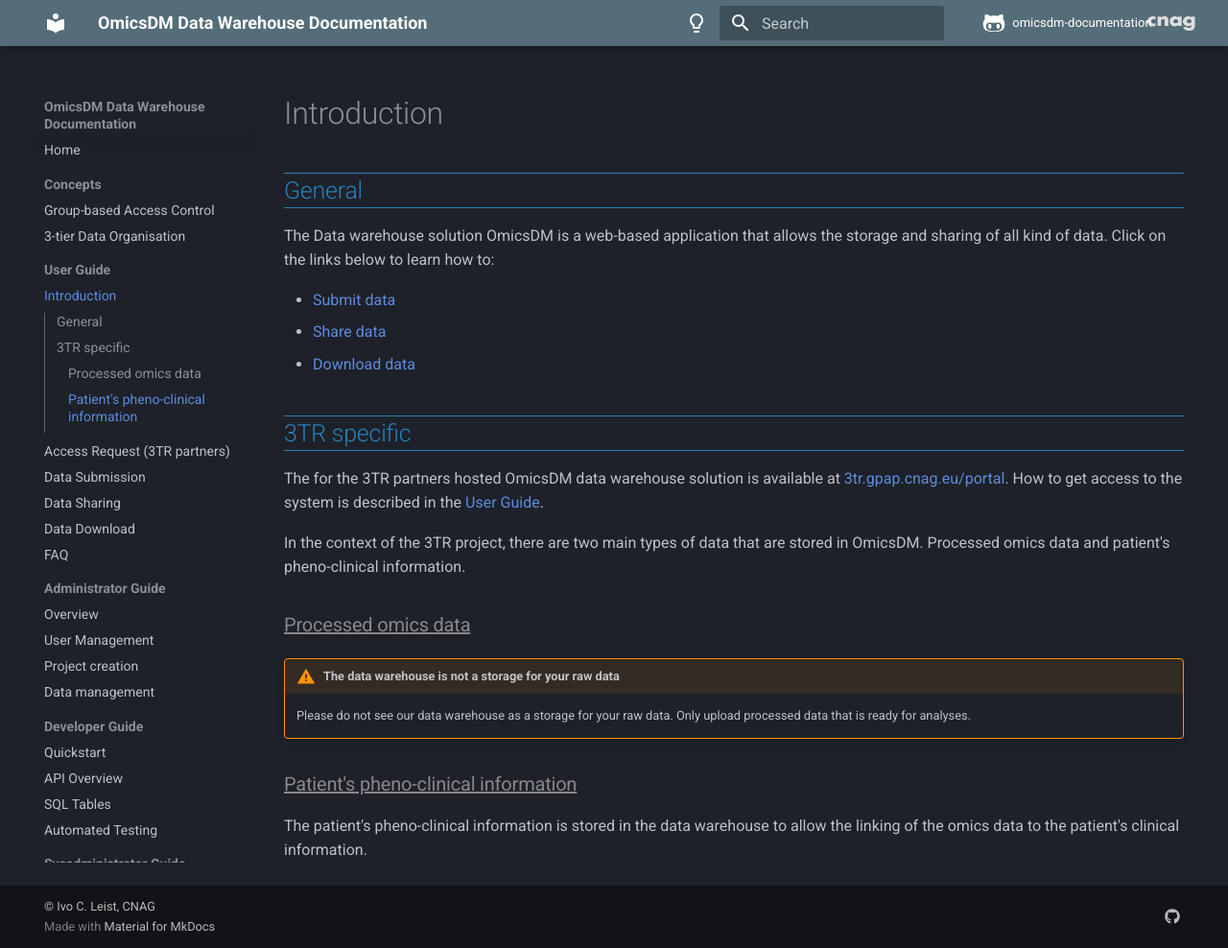
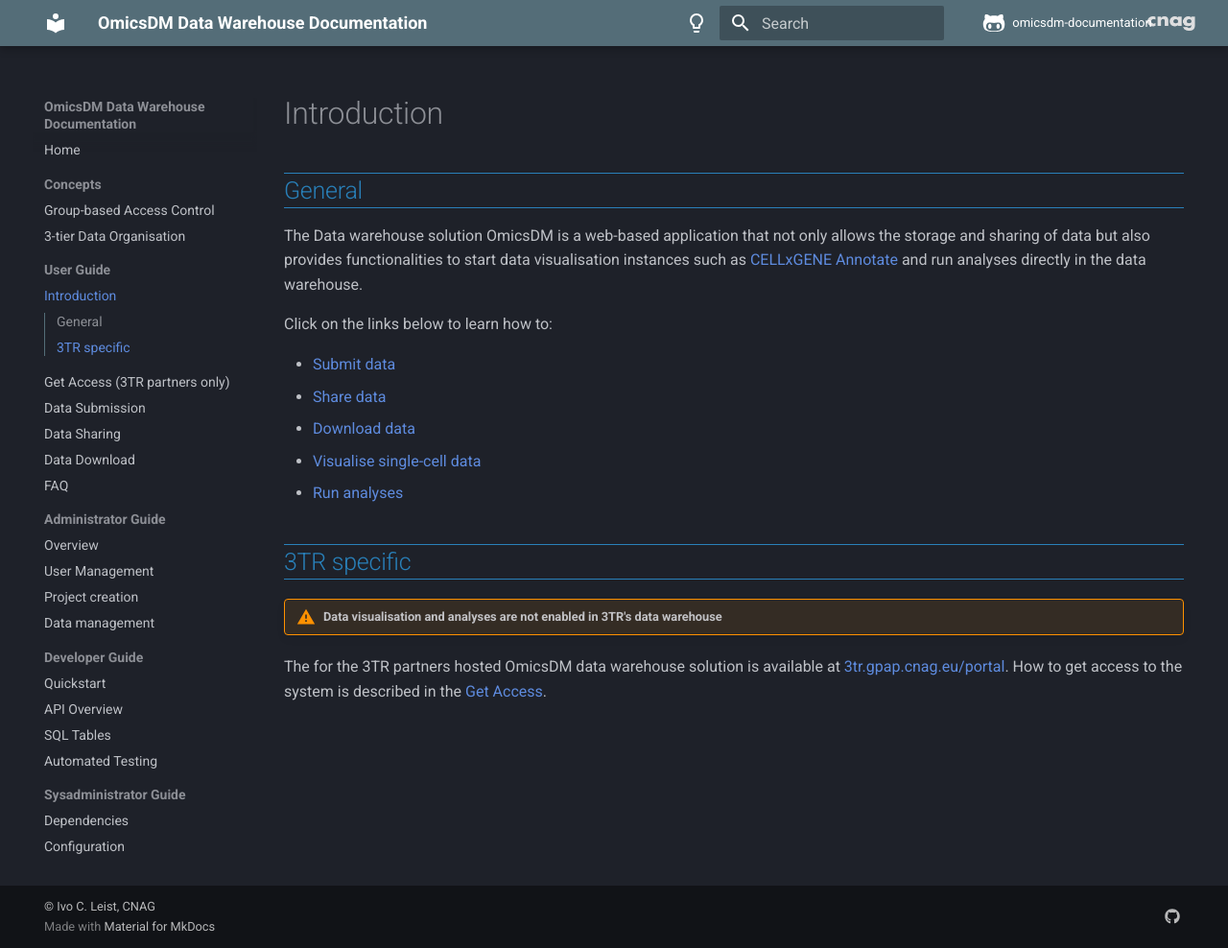
Before and after one commit to CNAG-Biomedical-Informatics/omicsdm-documentation, an MkDocs documentation site: the page built from docs/content/user-guide/introduction.md, in a window 1280 px wide and 988 px high. Shown: the whole window at 96% size. Built offline with MkDocs 1.6.1 and Material for MkDocs 9.7.7, drawn with Linux system fonts in a browser that asks for light colours; comment, search, counter and statistics services are not loaded.

Commit message:
added how to get access

```diff
--- a/docs/content/user-guide/introduction.md
+++ b/docs/content/user-guide/introduction.md
@@ -2,28 +2,23 @@
 
 ## General
 
-The Data warehouse solution OmicsDM is a web-based application that allows the storage and sharing of all kind of data.
+The Data warehouse solution OmicsDM is a web-based application that not only
+allows the storage and sharing of data but also provides functionalities to
+start data visualisation instances such as [CELLxGENE Annotate](https://chanzuckerberg.github.io/cellxgene/){target="_blank"}
+and run analyses directly in the data warehouse.
+
 Click on the links below to learn how to:
 
-- [Submit data](user-guide/submit-data)
-- [Share data](user-guide/share-data)
-- [Download data](user-guide/download-data)
+- [Submit data](../data-submission)
+- [Share data](../data-sharing)
+- [Download data](../data-download)
+- [Visualise single-cell data](../data-visualisation)
+- [Run analyses](/data-analyses)
 
 ## 3TR specific
 
+!!! Warning "Data visualisation and analyses are not enabled in 3TR's data warehouse"
+
 The for the 3TR partners hosted OmicsDM data warehouse solution is available at
 [3tr.gpap.cnag.eu/portal](https://3tr.gpap.cnag.eu/portal).
-How to get access to the system is described in the [User Guide](user-guide/access).
-
-In the context of the 3TR project, there are two main types of data that are stored in OmicsDM.
-Processed omics data and patient's pheno-clinical information.
-
-### Processed omics data
-
-!!! Warning "The data warehouse is not a storage for your raw data"
-    Please do not see our data warehouse as a storage for your raw data.
-    Only upload processed data that is ready for analyses.
-
-### Patient's pheno-clinical information
-
-The patient's pheno-clinical information is stored in the data warehouse to allow the linking of the omics data to the patient's clinical information.
+How to get access to the system is described in the [Get Access](../user-guide/get-access-3tr.md).
--- a/mkdocs.yml
+++ b/mkdocs.yml
@@ -74,7 +74,7 @@
     - 3-tier Data Organisation: content/concepts/3-tier-data-organisation.md
   - User Guide:
     - Introduction: content/user-guide/introduction.md
-    - Access Request (3TR partners): content/user-guide/access-request-3tr.md
+    - Get Access (3TR partners only): content/user-guide/get-access-3tr.md
     - Data Submission: content/user-guide/data-submission.md
     - Data Sharing: content/user-guide/data-sharing.md
     - Data Download: content/user-guide/data-download.md
```
Also changed, not shown: docs/content/user-guide/data-submission.md (+25 -0 lines), docs/content/user-guide/get-access-3tr.md (added, +42 -0 lines), docs/index.md (+1 -1 lines), docs/content/user-guide/access-request-3tr.md (deleted).
